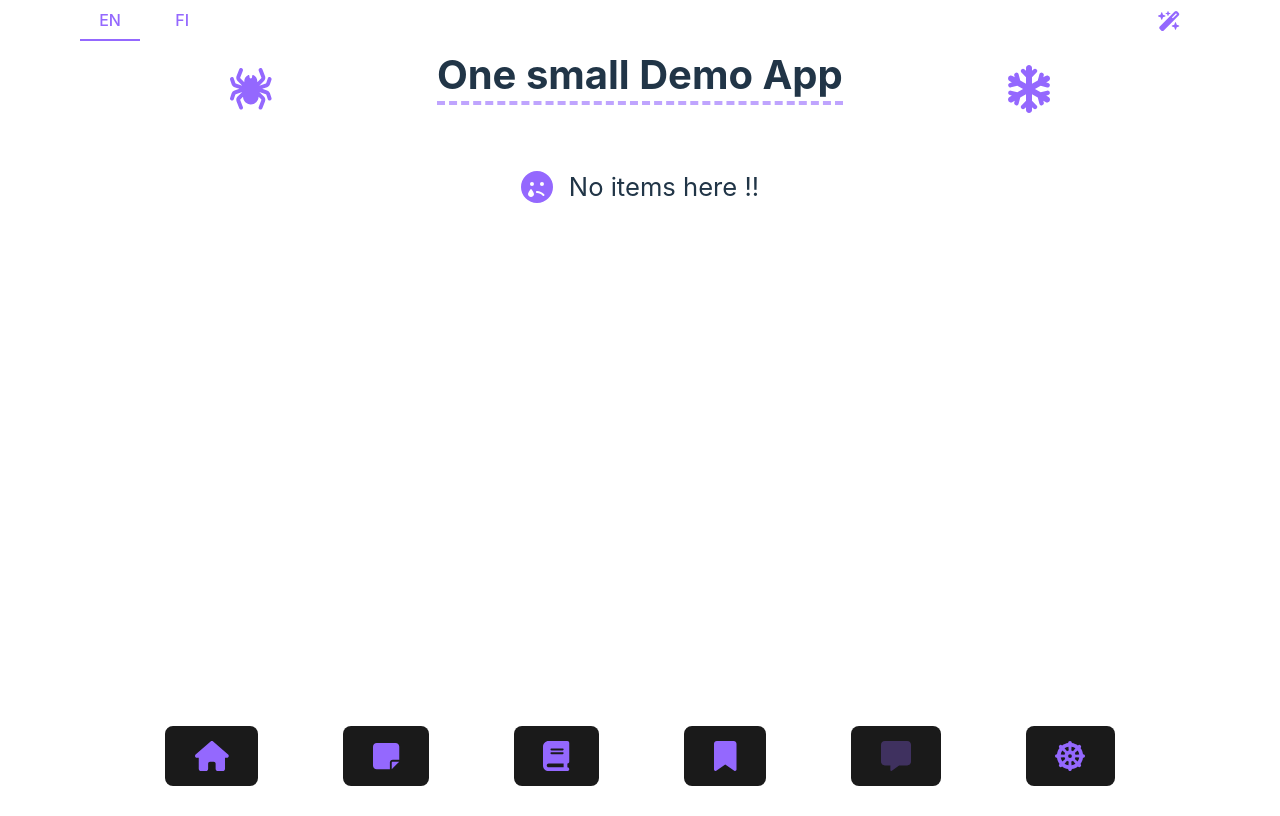
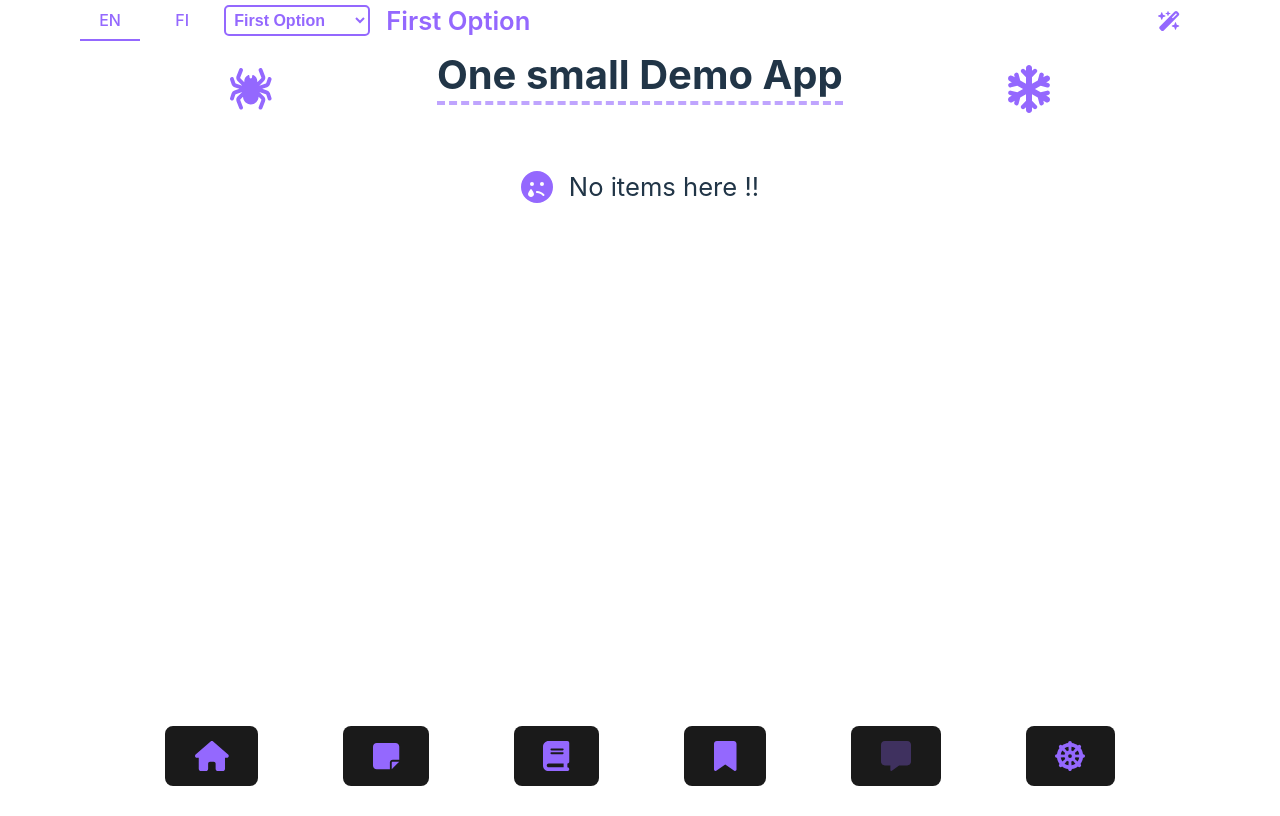
Before and after one commit to minnas/demo-app-vue, a Vue app: page /post-app/items in a window 1280 px wide. Built offline with nearby package versions, Linux system fonts and the light colour scheme.

Commit message:
testing localization -a

```diff
--- a/src/assets/en-US.json
+++ b/src/assets/en-US.json
@@ -1,5 +1,8 @@
 {
   "todos-placeholder": "No todos here !!",
   "items-placeholder": "No items here !!",
-  "bookmarks-placeholder": "No bookmarks here !!"
+  "bookmarks-placeholder": "No bookmarks here !!",
+  "option-1": "First Option",
+  "option-2": "Second Option",
+  "option-3": "Third Option"
 }
--- a/src/assets/fi-FI.json
+++ b/src/assets/fi-FI.json
@@ -1,5 +1,8 @@
 {
   "todos-placeholder": "Ei tehtäviä !!",
   "items-placeholder": "Ei asioita !!",
-  "bookmarks-placeholder": "Ei kirjanmerkkejä !!"
+  "bookmarks-placeholder": "Ei kirjanmerkkejä !!",
+  "option-1": "Eka Option",
+  "option-2": "Toka Option",
+  "option-3": "Kolmas Option"
 }
--- a/src/components/tools/LocaleSwitch.vue
+++ b/src/components/tools/LocaleSwitch.vue
@@ -12,16 +12,29 @@
     >
       {{ loc.toLocaleUpperCase() }}
     </button>
+    <select name="option" class="some-select-test" v-model="dummyValue">
+      <option v-for="(option, i) of dummyOptions" :value="option.id">
+        {{ option.label }}
+      </option>
+    </select>
+    <div class="selected-option">
+      {{ dummyOptions.find((d) => d.id === dummyValue)?.label }}
+    </div>
   </div>
 </template>
 <script lang="ts">
-import { defineComponent } from "vue";
+import { computed, defineComponent, ref } from "vue";
+import { dummyOptions, DummyOption } from "@Locale/utils";
 
 export default defineComponent({
   props: {},
   setup(props, { emit }) {
+    const dummyValue = ref(dummyOptions.value.at(0)?.id as string);
+
     return {
       locales: ["en", "fi"],
+      dummyOptions,
+      dummyValue,
     };
   },
 });
@@ -52,4 +65,18 @@ export default defineComponent({
     border-bottom: 2px solid var(--highlight-color);
   }
 }
+.some-select-test {
+  border: 2px solid var(--highlight-color);
+  border-radius: 5px;
+  font-size: 1rem;
+  background-color: transparent;
+  color: var(--highlight-color);
+  padding: 0.25rem;
+  font-weight: 600;
+}
+.selected-option {
+  color: var(--highlight-color);
+  font-weight: 600;
+  font-size: 1.6rem;
+}
 </style>
--- a/src/components/tools/settings.ts
+++ b/src/components/tools/settings.ts
@@ -1,3 +1,5 @@
+import { IconProp } from "@fortawesome/fontawesome-svg-core";
+
 export enum ButtonType {
   ICON,
   TEXT,
--- /dev/null
+++ b/src/locale/utils.ts
@@ -0,0 +1,16 @@
+import { i18n } from "@Locale/locale";
+import { computed } from "vue";
+
+export const dummyOptions = computed(
+  () =>
+    <DummyOption[]>[
+      { id: "option-1", label: i18n.global.t("option-1") },
+      { id: "option-2", label: i18n.global.t("option-2") },
+      { id: "option-3", label: i18n.global.t("option-3") },
+    ]
+);
+
+export type DummyOption = {
+  id?: string;
+  label?: string;
+};
```
